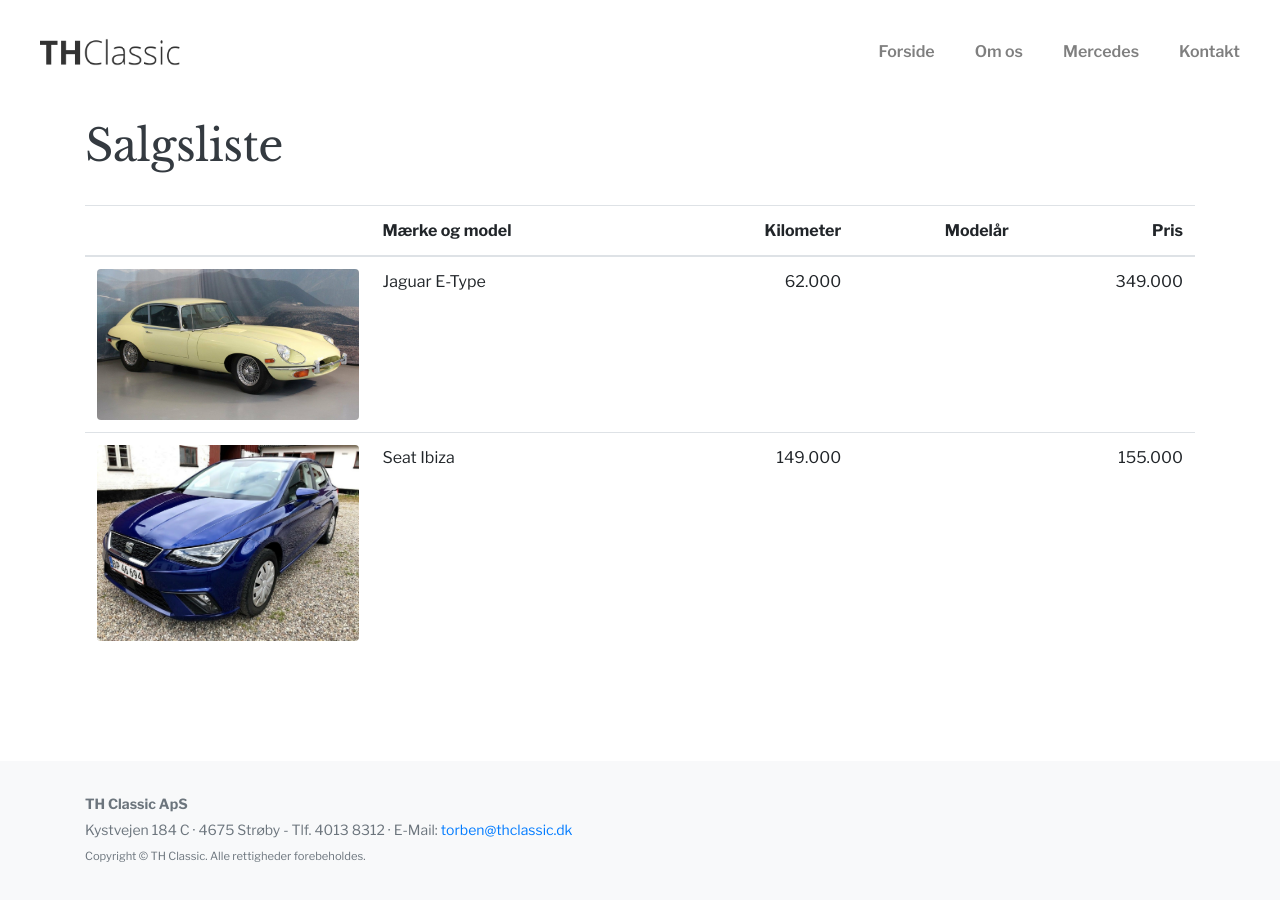
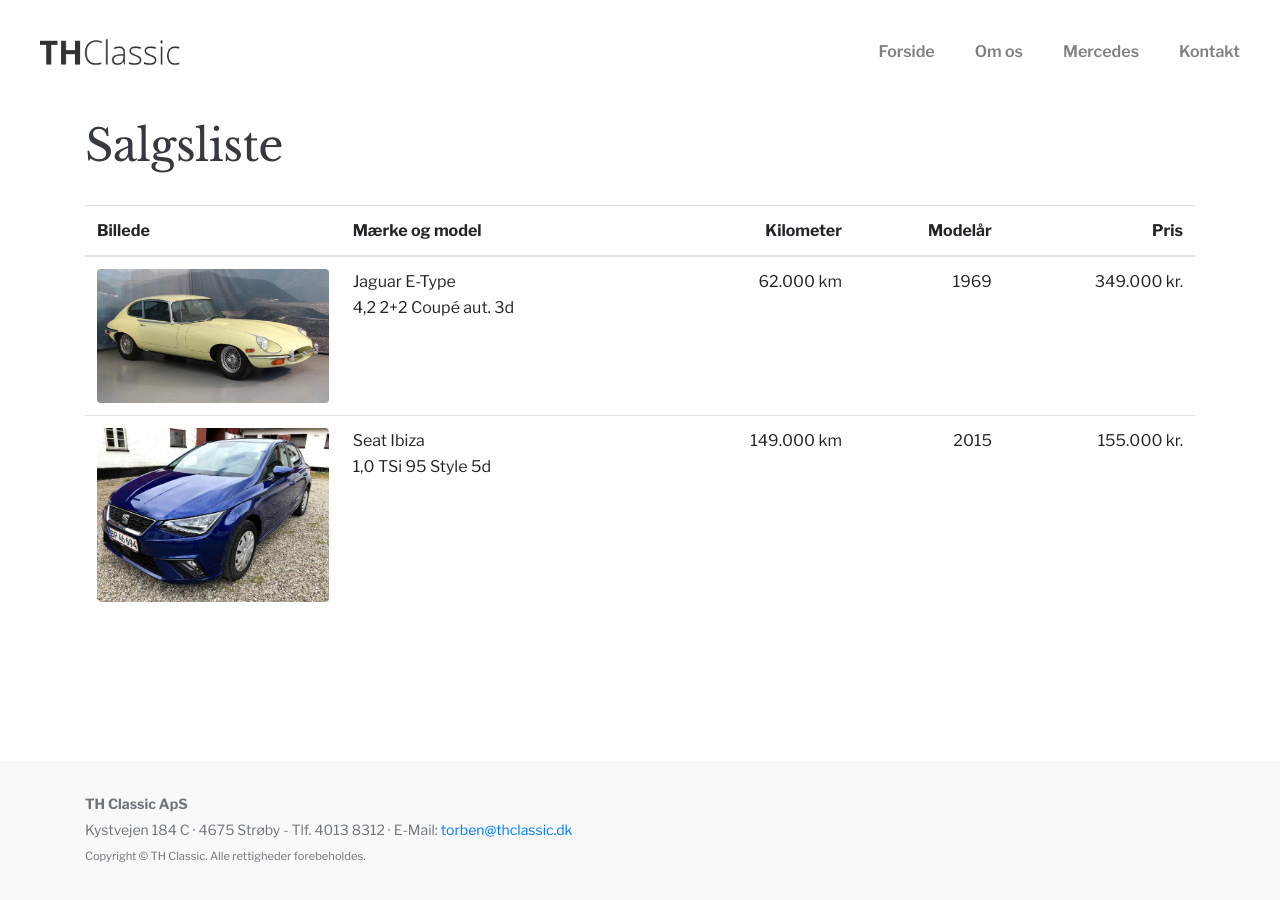
Before and after one commit to aakjaer/thclassic, a Jekyll site: the page built from salgsliste/index.html, in a window 1280 px wide. Built offline with Jekyll 4.4.1, drawn with Linux system fonts in a browser that asks for light colours.

Commit message:
Tweaking car list

```diff
--- a/assets/scss/base.scss
+++ b/assets/scss/base.scss
@@ -209,6 +209,7 @@
     width: 100%;
 
     .thumbnail  {
+        min-width: 125px;
         max-width: 150px;
     }
 }
--- a/salgsliste/index.html
+++ b/salgsliste/index.html
@@ -10,7 +10,7 @@
 <div class="table-responsive-md">
     <table class="car-list table table-hover">
         <thead>
-            <th></th>
+            <th>Billede</th>
             <th>Mærke og model</th>
             <th class="text-right">Kilometer</th>
             <th class="text-right">Modelår</th>
@@ -23,10 +23,10 @@
                     <td class="thumbnail">
                         <img class="rounded img-fluid" src="{{ car.images[0].image_path }}" alt="" />
                     </td>
-                    <td>{{ car.title }} {{ car.model-details }}</td>
-                    <td class="text-right">{{ car.km }}</td>
-                    <td class="text-right">{{ car.model-year }}</td>
-                    <td class="text-right">{{ car.price }}</td>
+                    <td><div>{{ car.title }}</div>{{ car.model_details }}</td>
+                    <td class="text-right">{{ car.km }} km</td>
+                    <td class="text-right">{{ car.model_year }}</td>
+                    <td class="text-right">{{ car.price }} kr.</td>
                 </tr>
             {% endfor %}
         </tbody>
```
